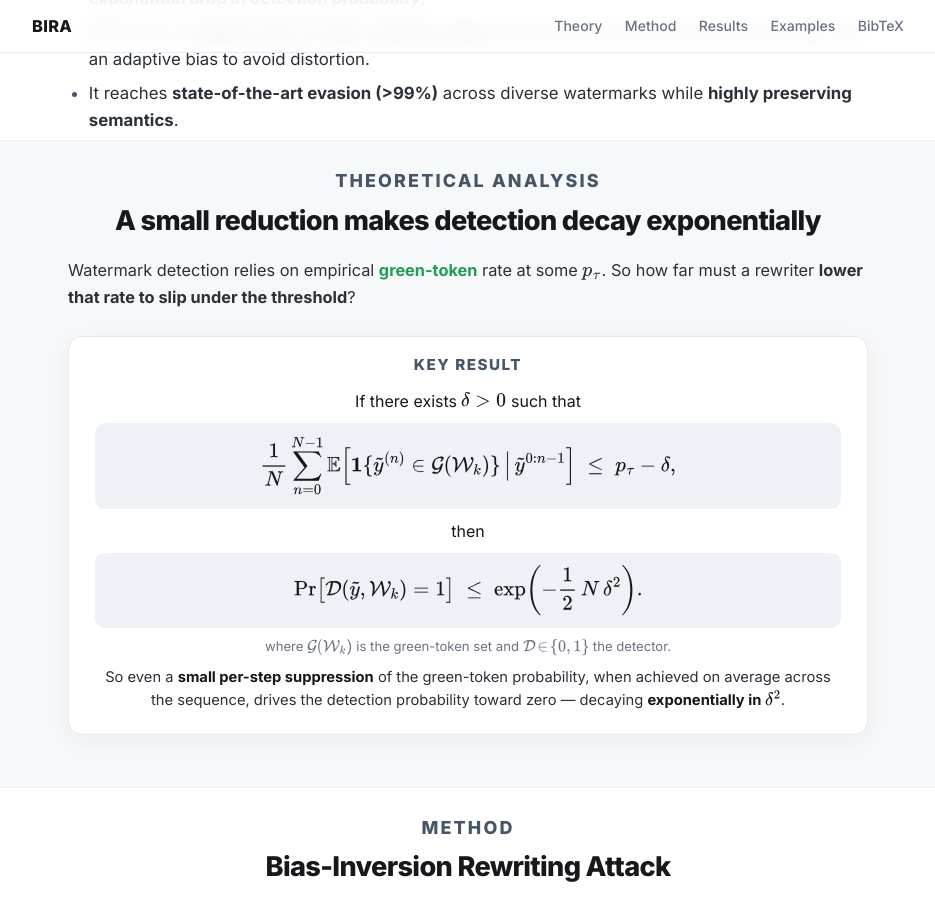
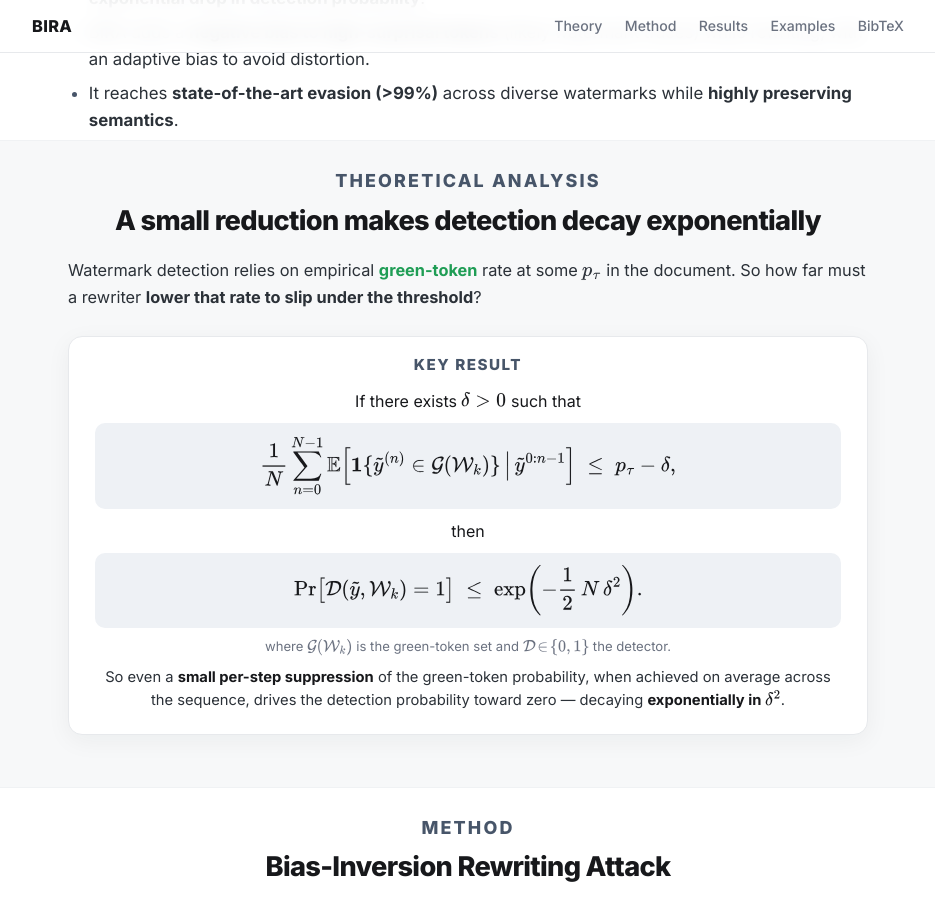
Before and after one commit to oppurity12/oppurity12.github.io, a Jekyll site: the page project_pages/bira/index.html, which Jekyll copies as it is, in a window 1280 px wide and 900 px high, scrolled down 562 px. Shown: the whole window, without its empty margins (172-1107 px from the left). Built offline with Jekyll 4.4.1, drawn with Linux system fonts in a browser that asks for light colours; a style sheet for code colours, icons or effects is not loaded.

Commit message:
update profile

```diff
--- a/project_pages/bira/index.html
+++ b/project_pages/bira/index.html
@@ -100,7 +100,7 @@
     <h2 class="section-title">A small reduction makes detection decay exponentially</h2>
 
     <p class="lead">
-      Watermark detection relies on empirical <span class="tk-g">green-token</span> rate at some $p_\tau$. So how far must a
+      Watermark detection relies on empirical <span class="tk-g">green-token</span> rate at some $p_\tau$ in the document. So how far must a
       rewriter <b>lower that rate to slip under the threshold</b>?
     </p>
 
```
